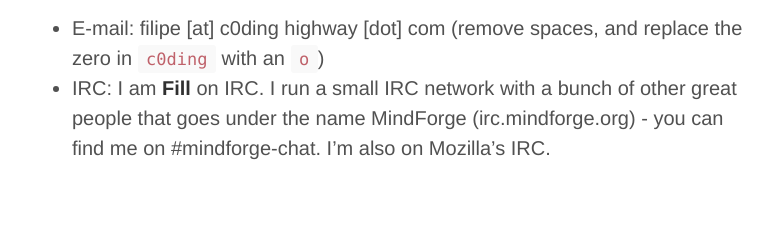
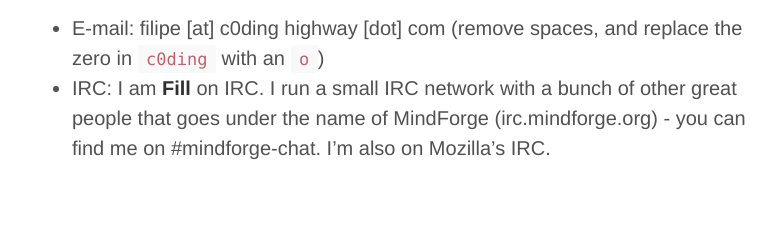
Before and after one commit to filipegoncalves/filipegoncalves.github.io, a Jekyll site: the page built from about.md, in a window 1280 px wide. Shown: the part 1556-1807 px from the top of the page, without its empty margins (248-1031 px from the left). Built offline with Jekyll 4.4.1, drawn with Linux system fonts in a browser that asks for light colours; Markdown is read by kramdown in place of the engine named in the settings.

Commit message:
Fixed small error.

```diff
--- a/about.md
+++ b/about.md
@@ -22,4 +22,4 @@ And remember: the spirit is that if you know something, you should post it on th
 You can reach me via:
 
 * E-mail: filipe [at] c0ding highway [dot] com (remove spaces, and replace the zero in `c0ding` with an `o`)
-* IRC: I am **Fill** on IRC. I run a small IRC network with a bunch of other great people that goes under the name MindForge (irc.mindforge.org) - you can find me on #mindforge-chat. I'm also on Mozilla's IRC.
+* IRC: I am **Fill** on IRC. I run a small IRC network with a bunch of other great people that goes under the name of MindForge (irc.mindforge.org) - you can find me on #mindforge-chat. I'm also on Mozilla's IRC.
```
